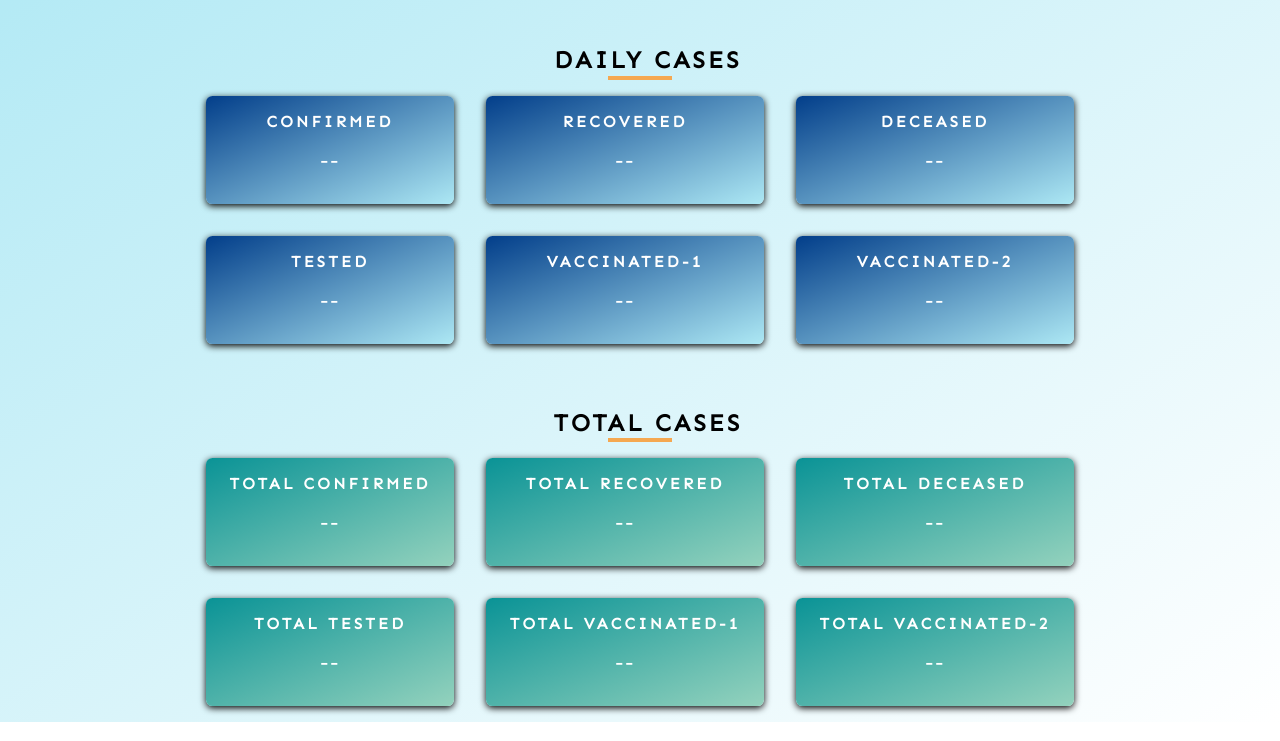
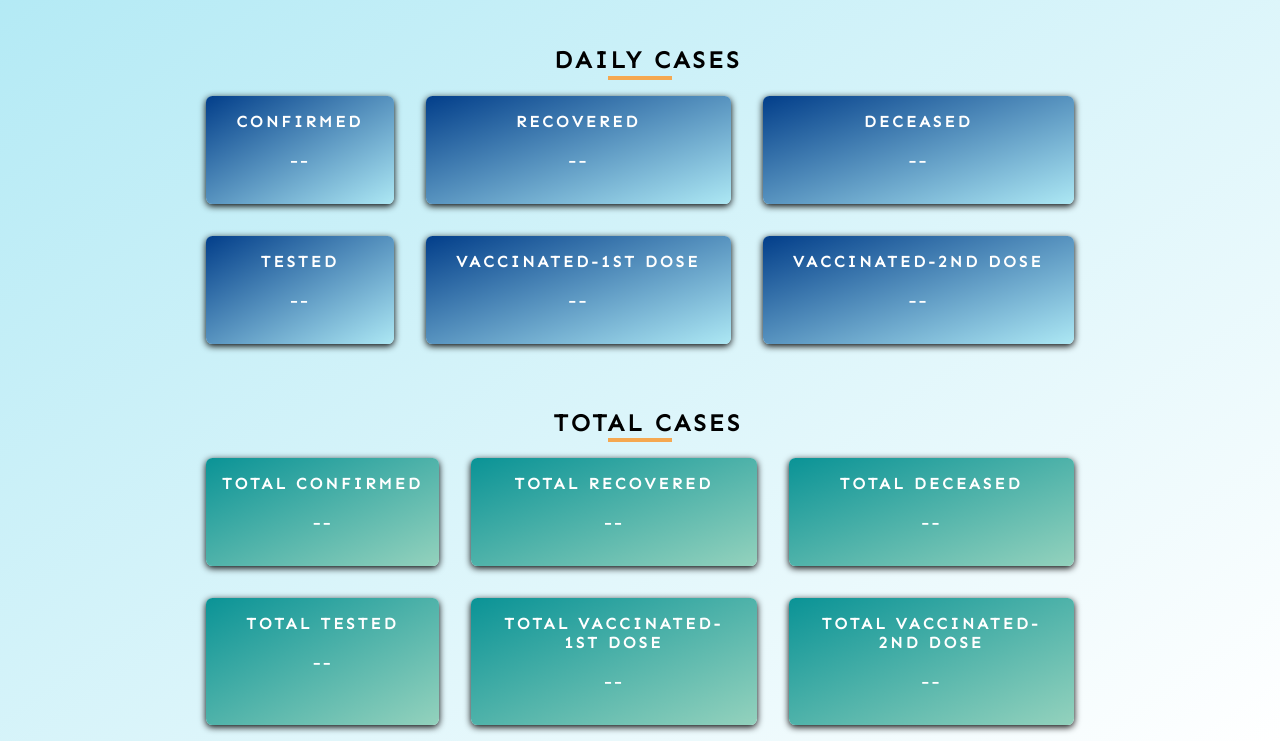
Before and after one commit to anupkalita/17.covid-tracker, a plain HTML site: page index.html in a window 1280 px wide. Shown: the part 145-886 px from the top of the page. Drawn offline with Linux system fonts and the light colour scheme.

Commit message:
refactor code

```diff
--- a/index.html
+++ b/index.html
@@ -84,11 +84,11 @@
                 <p class="tested">--</p>
             </div>
             <div class="daily-data">
-                <h4>Vaccinated-1</h4>
+                <h4>Vaccinated-1st Dose</h4>
                 <p class="vaccinated1">--</p>
             </div>
             <div class="daily-data">
-                <h4>Vaccinated-2</h4>
+                <h4>Vaccinated-2nd Dose</h4>
                 <p class="vaccinated2">--</p>
             </div>
         </div>
@@ -114,11 +114,11 @@
                 <p class="ttested">--</p>
             </div>
             <div class="total-data">
-                <h4>Total Vaccinated-1</h4>
+                <h4>Total Vaccinated-1st Dose</h4>
                 <p class="tvaccinated1">--</p>
             </div>
             <div class="total-data">
-                <h4>Total Vaccinated-2</h4>
+                <h4>Total Vaccinated-2nd Dose</h4>
                 <p class="tvaccinated2">--</p>
             </div>
         </div>
```
